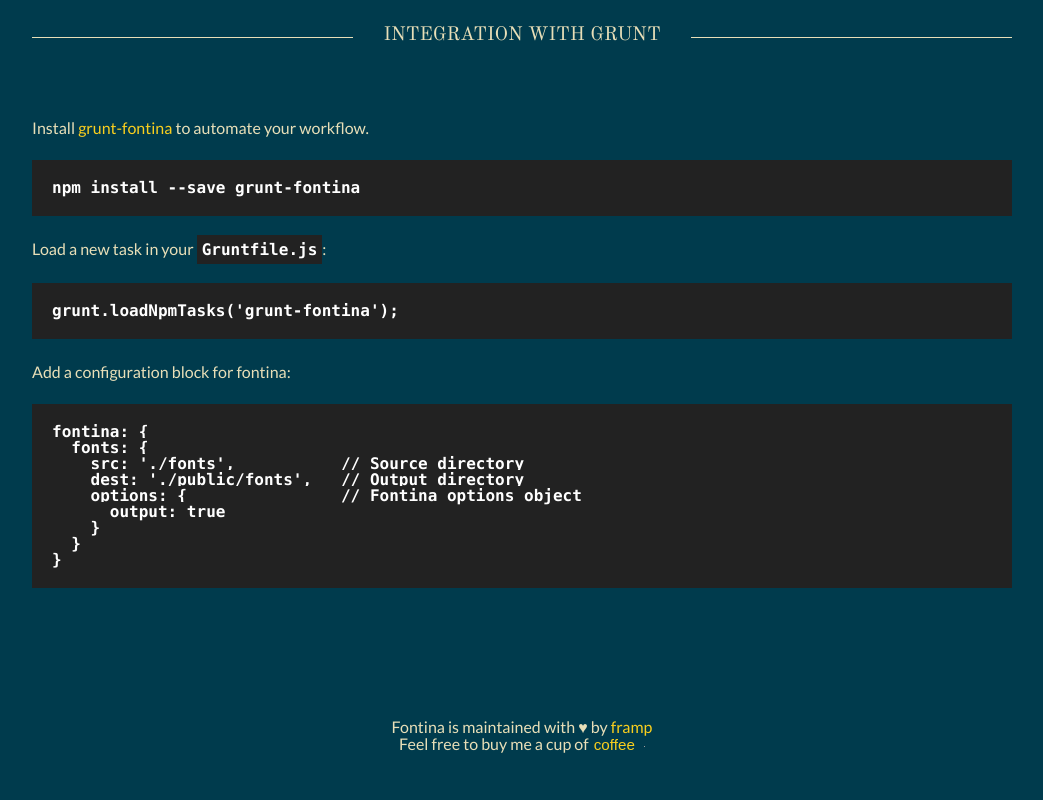
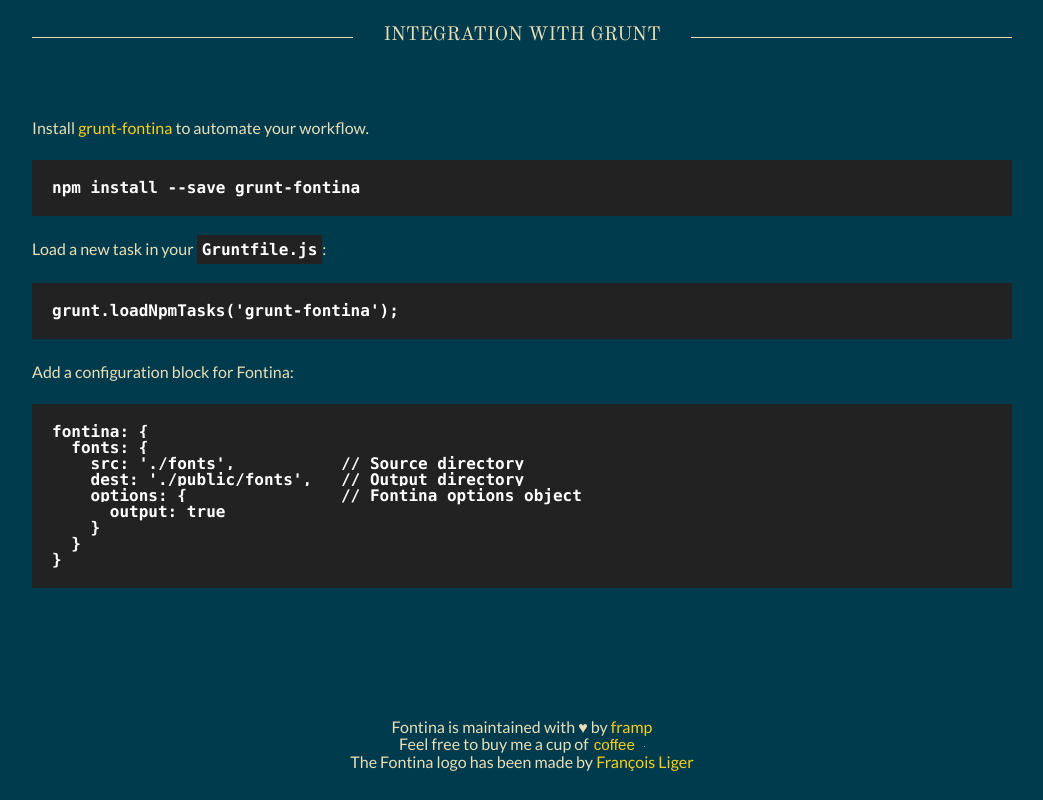
Before and after one commit to framp/fontina, a website: page index.html in a window 1280 px wide. Shown: the part 1302-2102 px from the top of the page, without its empty margins (118-1161 px from the left). Drawn offline with nearby package versions, Linux system fonts and the light colour scheme.

Commit message:
Logo attribution

```diff
--- a/index.html
+++ b/index.html
@@ -33,7 +33,7 @@
 
       <h3><a name="requirements" class="anchor" href="#requirements">Requirements</a></h3>
 
-      <p>Before using fontina you need to install:</p>
+      <p>Before using Fontina you need to install:</p>
 
       <ul>
         <li><a href="http://fontforge.sourceforge.net/">Fontforge</a></li>
@@ -68,7 +68,7 @@
 
       <pre class="panel"><code>grunt.loadNpmTasks('grunt-fontina');</code></pre>
 
-      <p>Add a configuration block for fontina:</p>
+      <p>Add a configuration block for Fontina:</p>
 
       <pre class="panel"><code>fontina: {
   fonts: {
@@ -91,7 +91,8 @@
           Fontina is maintained with ♥ by <a href="http://framp.me">framp</a><br>
           Feel free to buy me a cup of
           <button type="submit" name="submit">coffee</button>
-          <img alt="" border="0" src="https://www.paypalobjects.com/en_GB/i/scr/pixel.gif" width="1" height="1">
+          <img alt="" border="0" src="https://www.paypalobjects.com/en_GB/i/scr/pixel.gif" width="1" height="1"><br>
+          The Fontina logo has been made by <a href="http://www.francoisliger.com">François Liger</a>
         </form>
       </p>
 
```
